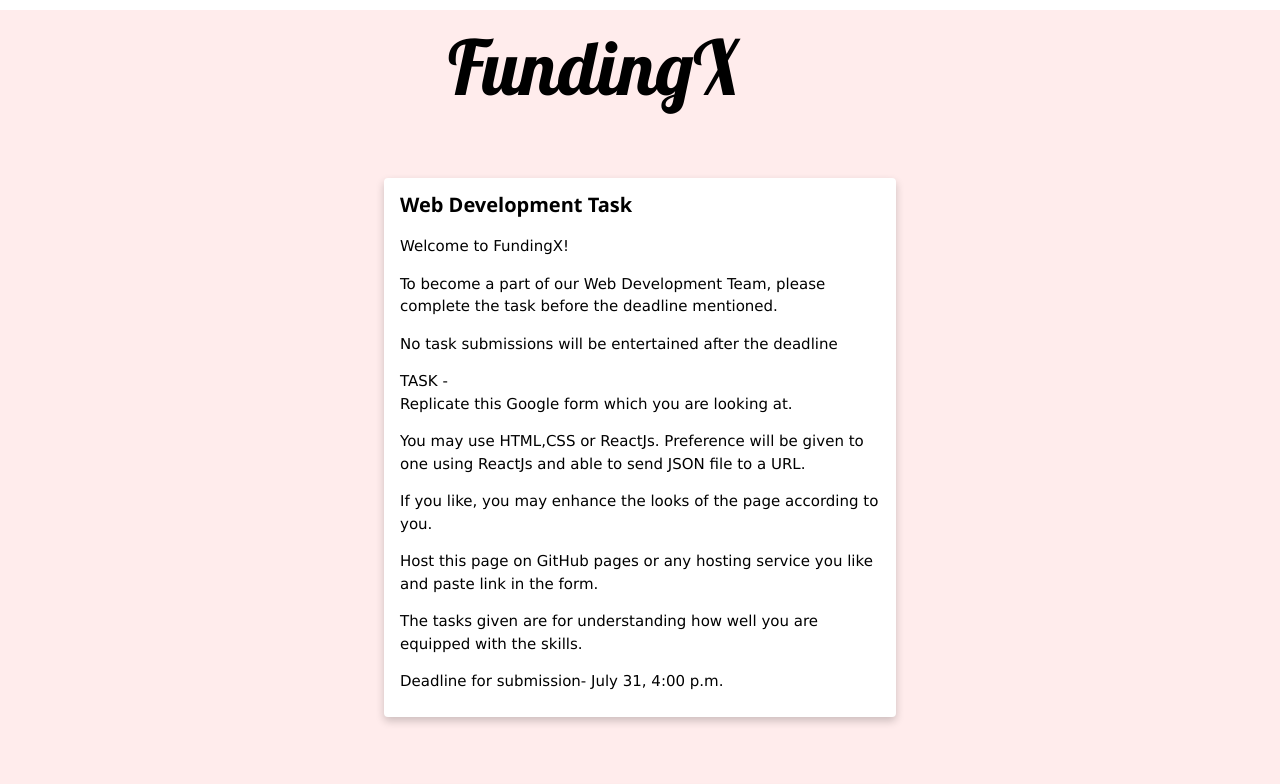
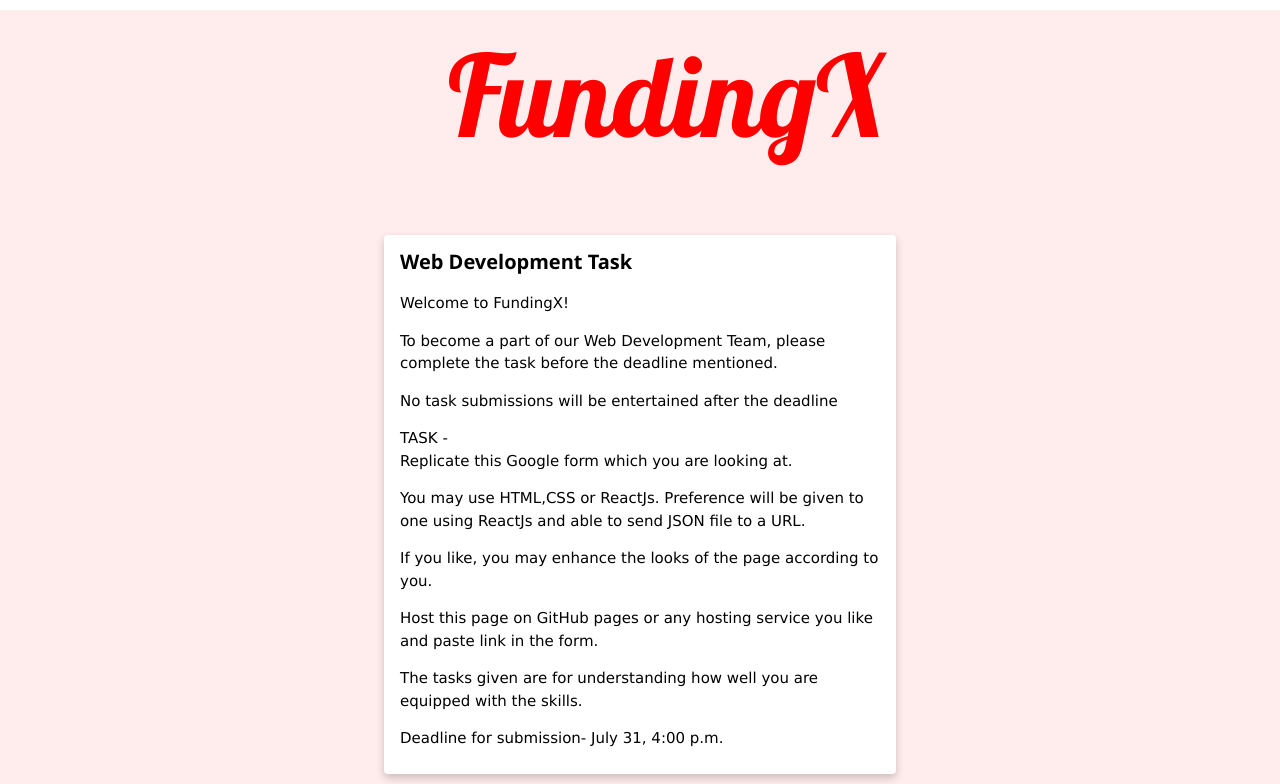
Before and after one commit to poojasalve25/FundingX-assignment, a plain HTML site: page index.htm in a window 1280 px wide. Shown: the top 784 px of the page. Drawn offline with nearby package versions, Linux system fonts and the light colour scheme.

Commit message:
Update index.htm

```diff
--- a/index.htm
+++ b/index.htm
@@ -61,7 +61,7 @@
     <div>
 
         <!--Margin left for positioning the title of page-->
-        <h1 style="font-size: 2cm;font-family: 'Lobster', cursive;margin-left: 35%">FundingX</h1>
+         <h1 style="font-size: 3cm;font-family: 'Lobster', cursive;margin-left: 35%;color:red">FundingX</h1>
         <!--img style="margin-left: 26%;"src= "logo.png" width="700" height="200"-->
     </div>
     <!--Padding for navigation bar-->
```
